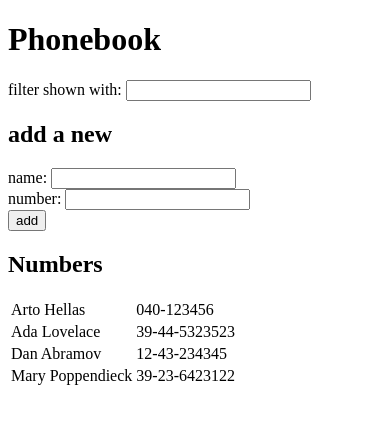
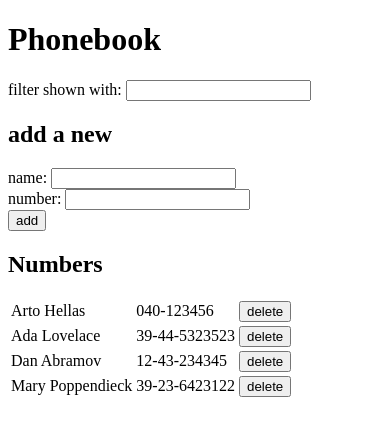
Before and after one commit to Hoopaugi/FullStackOpen-Part-2, a React (Create React App) app in the folder phonebook/: page / in a window 390 px wide. Shown: the top 436 px of the page. Built offline with nearby package versions, Linux system fonts and the light colour scheme; data requests are answered from the project's data file.

Commit message:
Phonebook progress

```diff
--- a/phonebook/src/App.jsx
+++ b/phonebook/src/App.jsx
@@ -1,9 +1,9 @@
 import { useState, useEffect } from 'react'
-import axios from 'axios'
 
 import Persons from './components/Persons'
 import PersonForm from './components/PersonForm'
 import Filter from './components/Filter'
+import personsService from './services/persons'
 
 const App = () => {
   const [persons, setPersons] = useState([])
@@ -12,8 +12,8 @@ const App = () => {
   const [filter, setFilter] = useState('')
 
   useEffect(() => {
-    axios
-      .get('http://localhost:5000/persons')
+    personsService
+      .getAll()
       .then(response => {
         setPersons(response.data)
       })
@@ -22,20 +22,32 @@ const App = () => {
   const addPerson = (event) => {
     event.preventDefault()
 
-    if (persons.map(person => person.name.toLowerCase()).includes(newName.toLowerCase())) {
-      alert(`${newName} is already added to phonebook`)
-      setNewName('')
-      setNewNumber('')
+    const person = persons.find(person => person.name.toLowerCase() === newName.toLowerCase())
 
-      return null
+    if (person) {
+      // eslint-disable-next-line no-restricted-globals
+      if(confirm(`${newName} is already added to phonebook, replace the old number with a new one?`)) {
+        const updatedPerson = { ...person, number: newNumber }
+
+        personsService
+          .update(person.id, updatedPerson)
+          .then(response => {
+            setPersons(persons.map(person => person.id !== response.data.id ? person : updatedPerson))
+          })
+      }
+    } else {
+      const newPerson = {
+        name: newName,
+        number: newNumber
+      }
+
+      personsService
+        .create(newPerson)
+        .then(response => {
+          setPersons(persons.concat(response.data))
+        })
     }
 
-    const person = {
-      name: newName,
-      number: newNumber
-    }
-
-    setPersons(persons.concat(person))
     setNewName('')
     setNewNumber('')
   }
@@ -52,6 +64,14 @@ const App = () => {
     setFilter(event.target.value)
   }
 
+  const handleRemove = (id) => {
+    personsService
+      .remove(id)
+      .then(response => {
+        setPersons(persons.filter(person => person.id !== id))
+      })
+  }
+
   const personsToShow = filter !== '' ? persons.filter(person => person.name.toLowerCase().includes(filter.toLowerCase())) : persons
 
   return (
@@ -59,7 +79,7 @@ const App = () => {
       <h1>Phonebook</h1>
       <Filter filter={filter} onFilterChange={handleFilterChange} />
       <PersonForm onSubmit={addPerson} onNameChange={handleNameChange} onNumberChange={handleNumberChange} name={newName} number={newNumber} />
-      <Persons persons={personsToShow} />
+      <Persons persons={personsToShow} handleRemove={handleRemove}/>
     </>
   )
 }
--- a/phonebook/src/components/Persons.jsx
+++ b/phonebook/src/components/Persons.jsx
@@ -1,19 +1,20 @@
-const Person = ({ person }) => {
+const Person = ({ person, handleRemove }) => {
   return (
     <tr>
       <td>{person.name}</td>
       <td>{person.number}</td>
+      <td><button onClick={handleRemove}>delete</button></td>
     </tr>
   )
 }
 
-const Persons = ({ persons }) => {
+const Persons = ({ persons, handleRemove }) => {
   return (
     <>
       <h2>Numbers</h2>
       <table>
         <tbody>
-          {persons.map(person => <Person key={person.id} person={person} />)}
+          {persons.map(person => <Person key={person.id} person={person} handleRemove={() => handleRemove(person.id)} />)}
         </tbody>
       </table>
     </>
--- /dev/null
+++ b/phonebook/src/services/persons.js
@@ -0,0 +1,22 @@
+import axios from 'axios'
+
+const baseUrl = 'http://localhost:5000/persons'
+
+const getAll = () => {
+  return axios.get(baseUrl)
+}
+
+const create = newObject => {
+  return axios.post(baseUrl, newObject)
+}
+
+const update = (id, newObject) => {
+  return axios.put(`${baseUrl}/${id}`, newObject)
+}
+
+const remove = ( id ) => {
+    return axios.delete(`${baseUrl}/${id}`)
+}
+
+// eslint-disable-next-line import/no-anonymous-default-export
+export default { getAll, create, remove, update }
```
Also changed, not shown: phonebook/db.json (+7 -4 lines).
